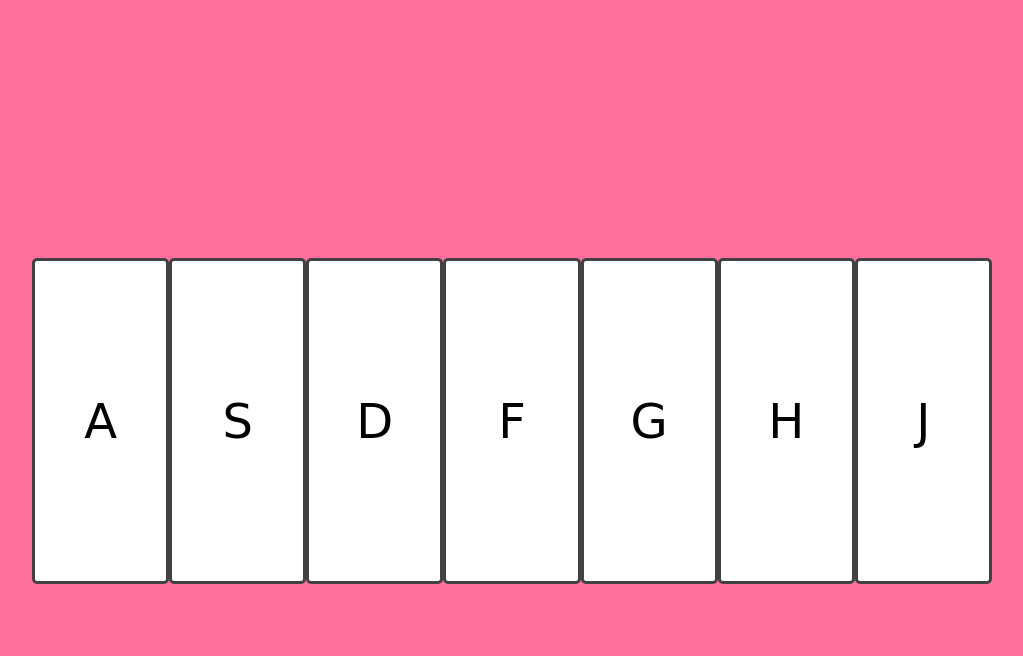
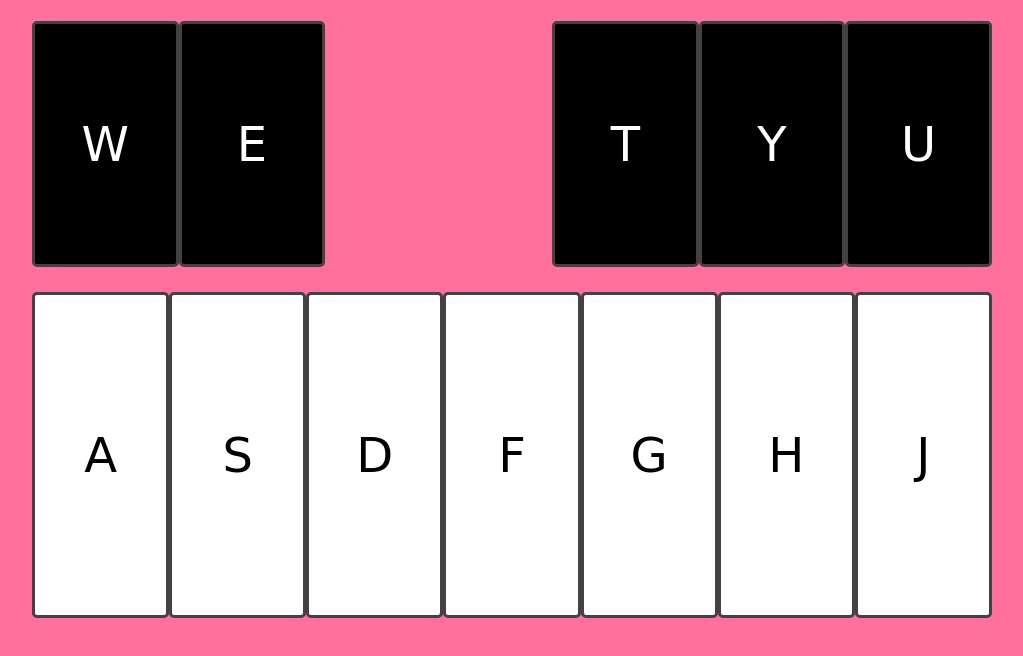
Before and after one commit to terryproctor/KeyboardPiano, a plain HTML site: page index.html in a window 1280 px wide. Shown: the whole page, without its empty margins (128-1151 px from the left). Drawn offline with Linux system fonts and the light colour scheme.

Commit message:
black keys, need to position

```diff
--- a/index.html
+++ b/index.html
@@ -10,6 +10,15 @@
 <body>
     <!--<h1>Play piano with your keys</h1>-->
     <div class="container">
+        <div class="black-keys">
+            <kbd class="bkeys" id="W">W</kbd>
+            <kbd class="bkeys" id="E">E</kbd>
+            <kbd class="hidden"></kbd>
+            <kbd class="bkeys" id="T">T</kbd>
+            <kbd class="bkeys" id="Y">Y</kbd>
+            <kbd class="bkeys" id="U">U</kbd>
+        </div>
+        <div class="white-keys">
             <kbd class="keys" id="A">A</kbd>
             <kbd class="keys" id="S">S</kbd>
             <kbd class="keys" id="D">D</kbd>
@@ -18,6 +27,7 @@
             <kbd class="keys" id="H">H</kbd>
             <kbd class="keys" id="J">J</kbd>
         </div>
+    </div><!--container-->
 
 <script src="script.js"></script>
 </body>
--- a/script.js
+++ b/script.js
@@ -1,16 +1,16 @@
 document.addEventListener('keydown', e => {
     const keyPressed = e.key.toUpperCase();
-    const validKeys = ['A', 'S', 'D', 'F', 'G', 'H', 'J']
+    const validKeys = ['A', 'S', 'D', 'F', 'G', 'H', 'J', 'W', 'E', 'T', 'Y', 'U'];
+    //audio function for valid keys
     if (validKeys.includes(keyPressed)) {
         console.log(`'${keyPressed}'`);
-        // audioObject = document.getElementById(keyPressed);
-        // audioObject.play();
 
         let audioObject = document.createElement("audio");
         audioObject.src = `audio/${keyPressed}.mp3`;
         audioObject.play();
     }
+    //error alert
     else if (!validKeys.includes(keyPressed)) {
         alert('Please press a valid key!')
-    }
+    };
     })
--- a/style.css
+++ b/style.css
@@ -5,7 +5,6 @@ body {
 kbd {
     background: white;
     display: inline-block;
-    height: 40vh;
     border: 3px solid rgb(66, 66, 66);
     border-radius: 5px;
     margin-left: 0px;
@@ -18,14 +17,38 @@ kbd {
     flex: 1 1 10%;
 }
 
-.container {
+.black-keys, .white-keys {
     display: flex;
     align-items: center;
     justify-content: center;
     text-align: center;
-    min-height: 100vh;
     margin: 0 auto;
     padding: 1%;
     max-width: 75vw;
 
 }
+
+.bkeys {
+    height: 30vh;
+    z-index: 2;
+    background-color: black;
+    color: white;
+    flex: 1 0 10px;
+
+}
+
+.keys {
+    height: 40vh;
+    z-index: 1;
+}
+
+.container {
+    height: 50vh;
+}
+
+.hidden {
+    height: 0;
+    width: 0;
+    border: none;
+    background-color: none;
+}
```
Also changed, not shown: 5 other files. Lines whose indentation alone changed are shown as unchanged.
